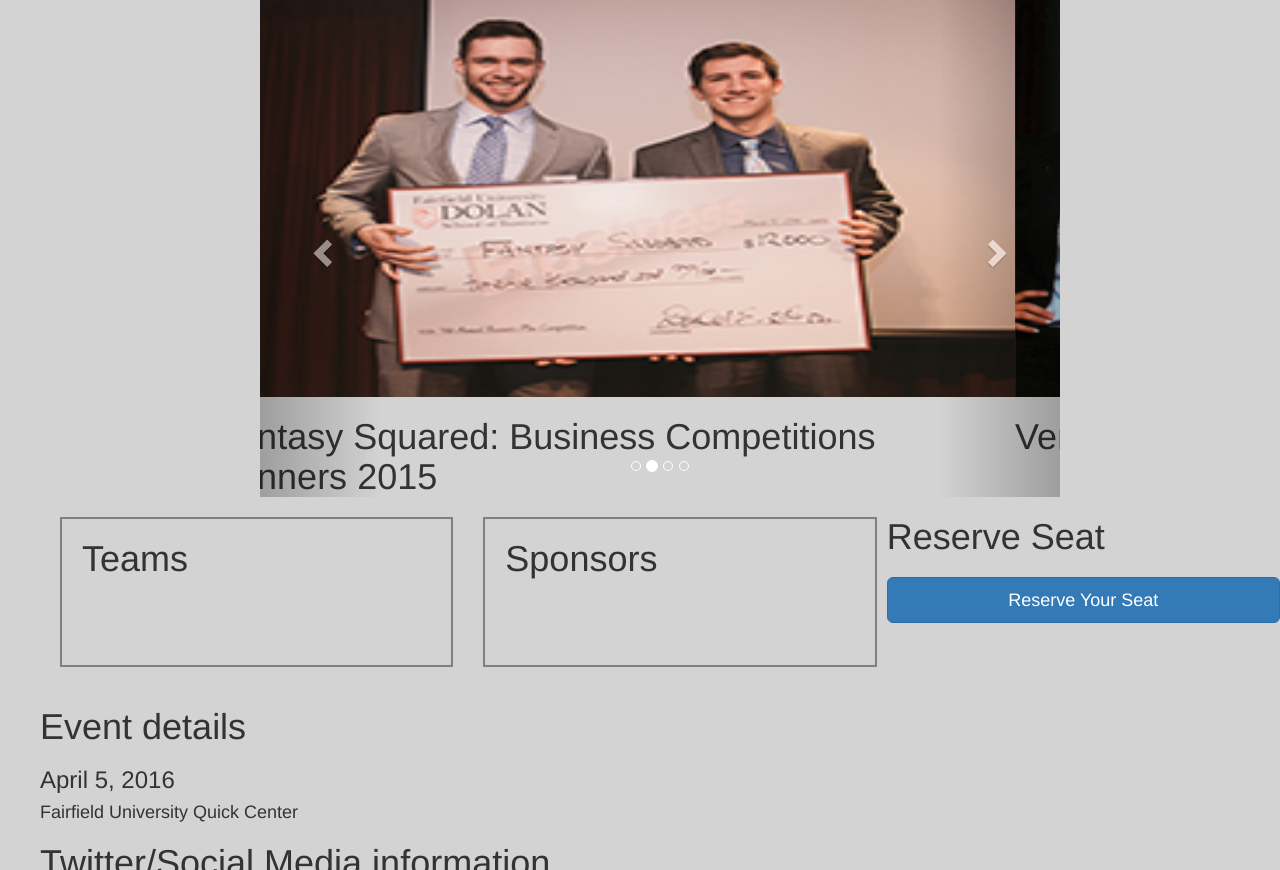
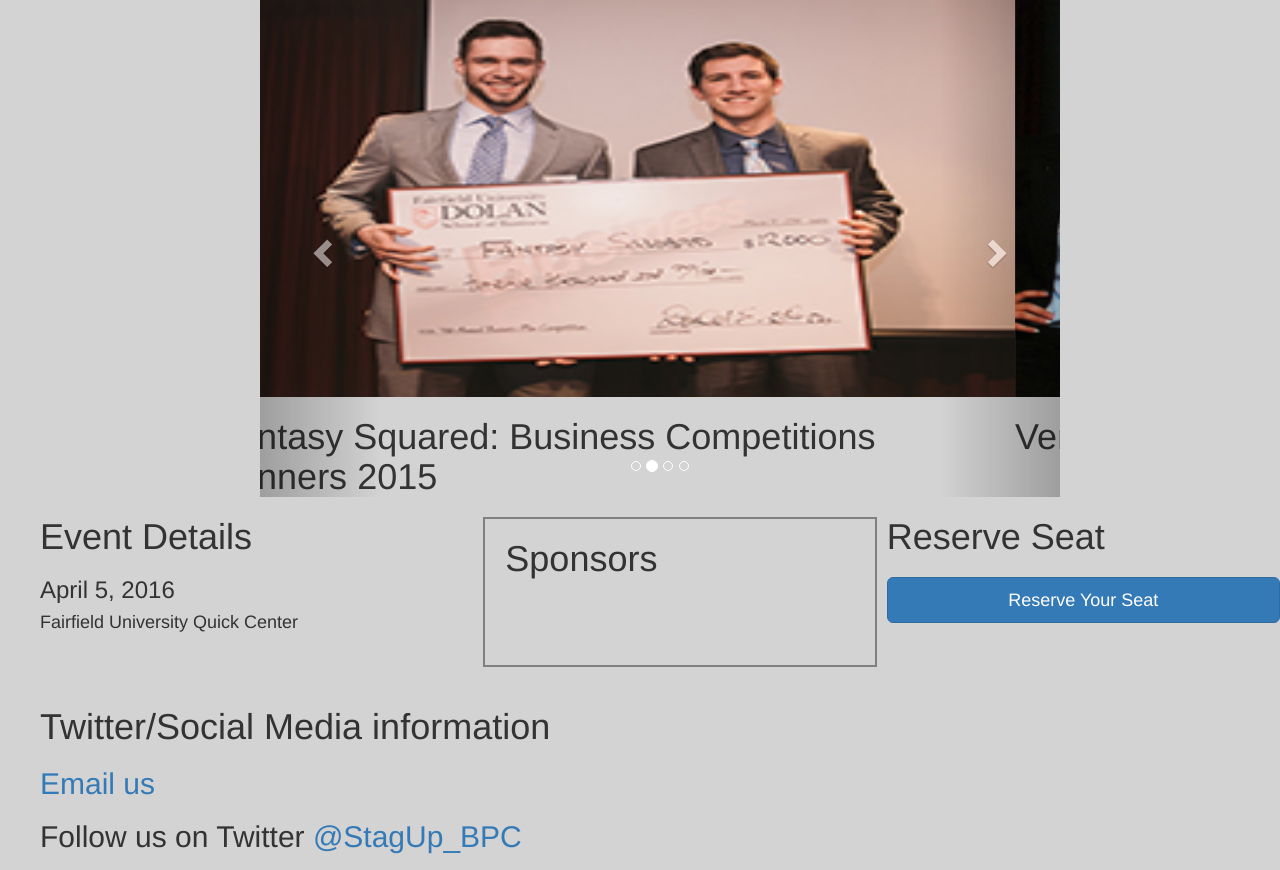
Before and after one commit to ccastl94/Beta-term-project, a plain HTML site: page test.html in a window 1280 px wide. Shown: the part 75-945 px from the top of the page. Drawn offline with nearby package versions, Linux system fonts and the light colour scheme; files whose address does not match are found by name.

Commit message:
12/2/15
moved event details to where teams was

```diff
--- a/test.html
+++ b/test.html
@@ -139,7 +139,13 @@
 
       <div class="featured-events-bottom row">
         <div class="featured-event-teaser col-md-4 col-sm-6">
-          <h1 class="Teams">Teams</h1>
+          <h1 class="Event details">Event Details</h1>
+          <h3>
+          April 5, 2016
+          </h3>
+          <h4>
+          Fairfield University Quick Center
+        </h4>
         </div>
         <div class="featured-event-teaser col-md-4 col-sm-6">
           <h1 class="Sponsors">Sponsors</h1>
@@ -152,15 +158,6 @@
       </div>
       </secton>
 
-      <h1>
-        Event details
-      </h1>
-      <h3>
-      April 5, 2016
-      </h3>
-      <h4>
-      Fairfield University Quick Center
-      <h4>
       <h1>
         Twitter/Social Media information
       </h1>
```
